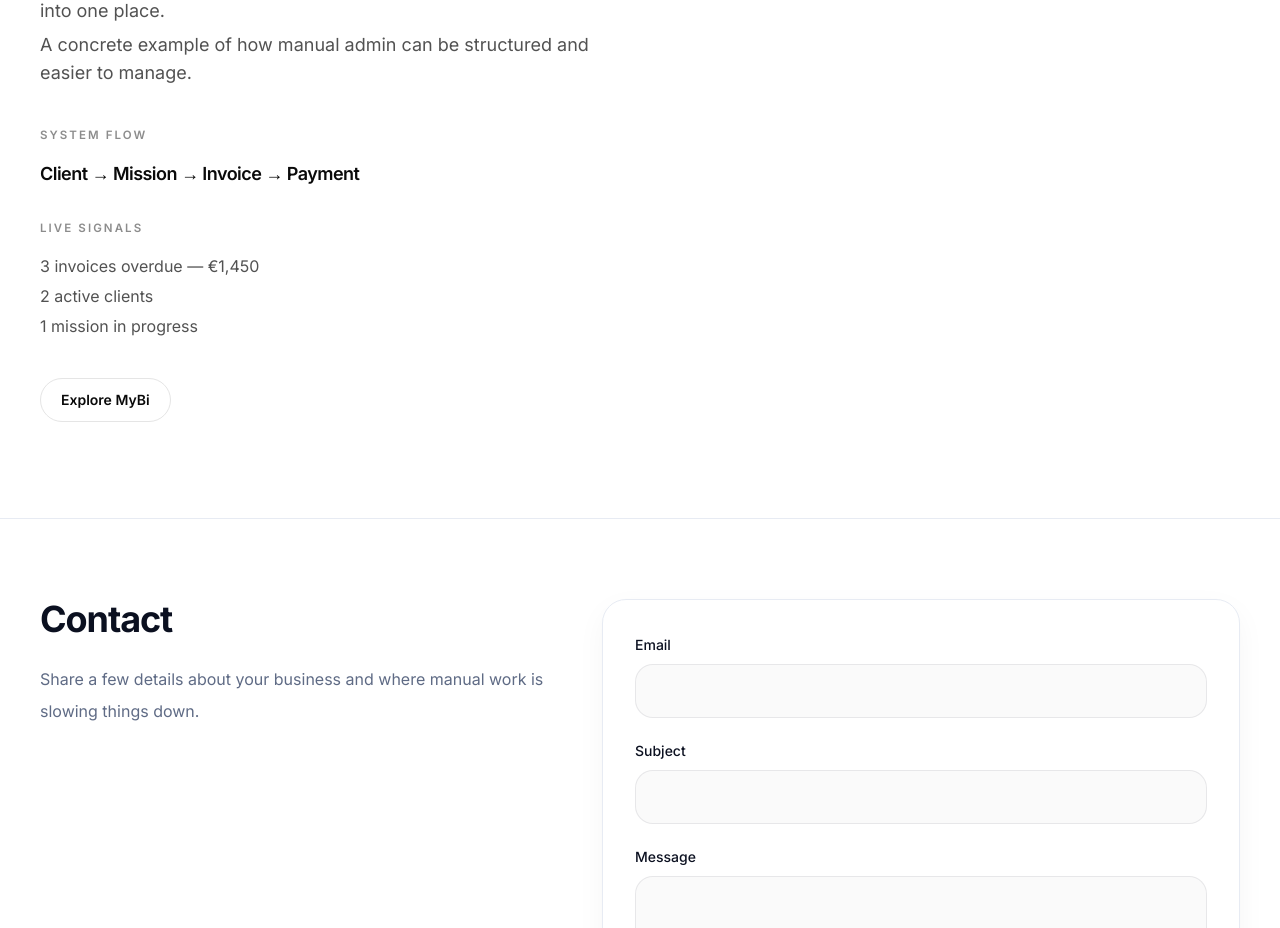
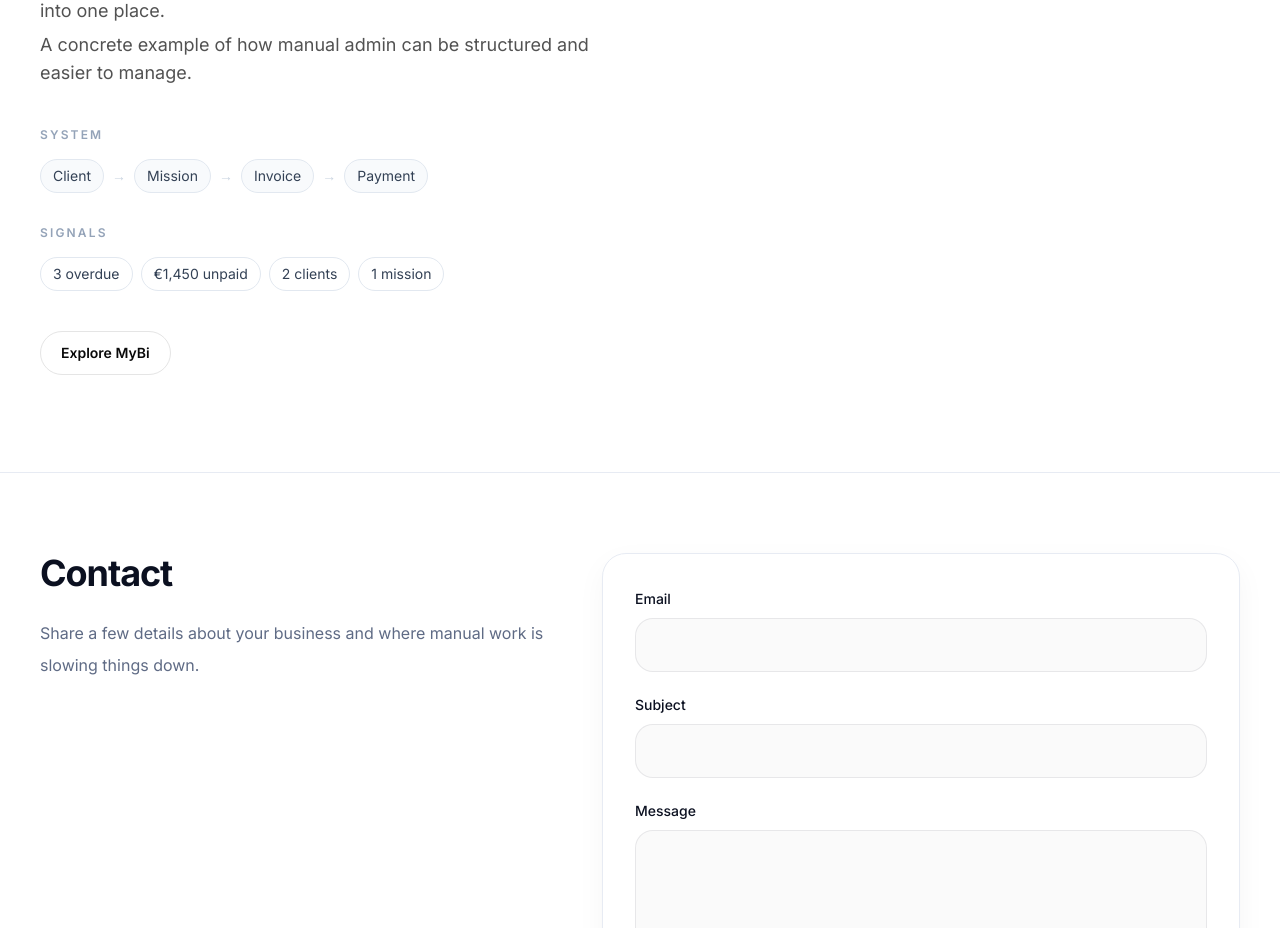
Before and after one commit to Granis75/anisconsult.com, a Next.js app: page / in a window 1280 px wide. Shown: the part 3280-4208 px from the top of the page. Built offline with nearby package versions, Linux system fonts and the light colour scheme.

Commit message:
refactor: upgrade MyBi section with premium micro UI badges

```diff
--- a/components/mybi-home-section.tsx
+++ b/components/mybi-home-section.tsx
@@ -1,4 +1,13 @@
 import { SectionKicker } from "@/components/section-kicker";
+
+const systemSteps = ["Client", "Mission", "Invoice", "Payment"] as const;
+
+const signalBadges = [
+  "3 overdue",
+  "€1,450 unpaid",
+  "2 clients",
+  "1 mission",
+] as const;
 
 export function MyBiHomeSection() {
   return (
@@ -28,21 +37,35 @@ export function MyBiHomeSection() {
         </div>
 
         <div className="mt-10 max-w-2xl">
-          <p className="text-[0.72rem] font-semibold uppercase tracking-[0.18em] text-black/45">
-            System flow
+          <p className="text-xs font-semibold uppercase tracking-[0.18em] text-slate-400">
+            System
           </p>
-          <p className="mt-4 text-base font-semibold tracking-[-0.03em] text-neutral-950 sm:text-lg">
-            Client → Mission → Invoice → Payment
+          <div className="mt-4 flex flex-wrap items-center gap-2">
+            {systemSteps.map((item, index) => (
+              <div key={item} className="flex items-center gap-2">
+                <span className="inline-flex items-center rounded-full border border-slate-200 bg-slate-50 px-3 py-1.5 text-sm text-slate-700">
+                  {item}
+                </span>
+                {index < systemSteps.length - 1 ? (
+                  <span className="text-sm text-slate-300">→</span>
+                ) : null}
+              </div>
+            ))}
+          </div>
+
+          <p className="mt-8 text-xs font-semibold uppercase tracking-[0.18em] text-slate-400">
+            Signals
           </p>
-
-          <p className="mt-8 text-[0.72rem] font-semibold uppercase tracking-[0.18em] text-black/45">
-            Live signals
-          </p>
-          <ul className="mt-4 space-y-1.5 text-sm leading-7 text-neutral-600 sm:text-base">
-            <li>3 invoices overdue — €1,450</li>
-            <li>2 active clients</li>
-            <li>1 mission in progress</li>
-          </ul>
+          <div className="mt-4 flex flex-wrap gap-2">
+            {signalBadges.map((item) => (
+              <span
+                key={item}
+                className="inline-flex items-center rounded-full border border-slate-200 bg-white px-3 py-1.5 text-sm text-slate-700"
+              >
+                {item}
+              </span>
+            ))}
+          </div>
         </div>
 
         <div className="mt-10 max-w-xl">
```
